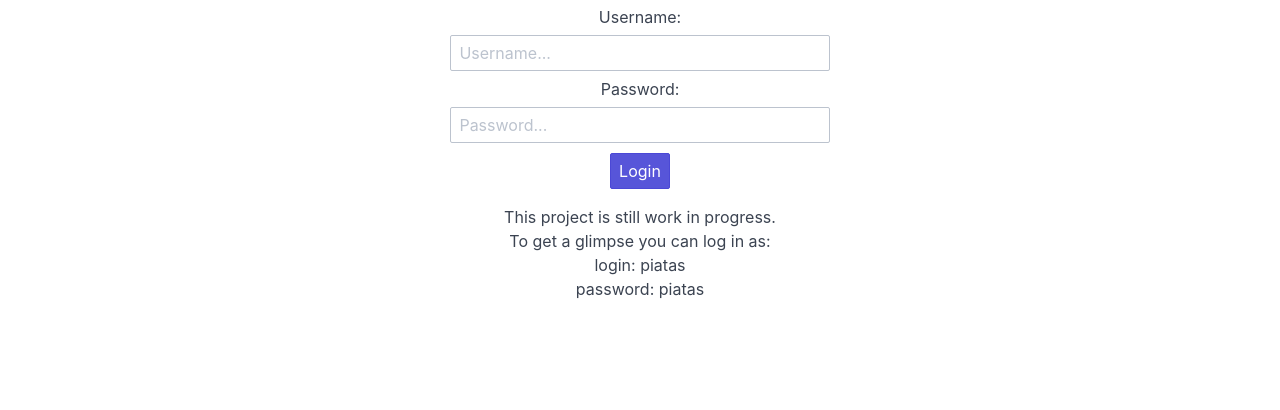
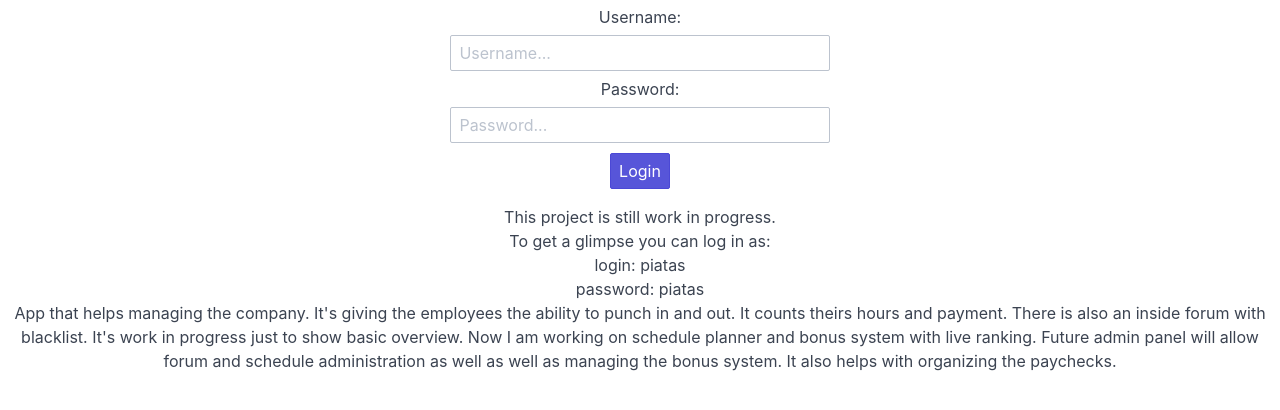
Before and after one commit to mcpiatkowski/future_collars_final, a Django app: page /accounts/login/ in a window 1280 px wide. Shown: the part 37-447 px from the top of the page. Run offline with Django 3.2, Linux system fonts and the light colour scheme.

Commit message:
some info added

```diff
--- a/commentsdep/articles/templates/registration/login.html
+++ b/commentsdep/articles/templates/registration/login.html
@@ -36,6 +36,9 @@
             login: piatas<br>
             password: piatas<br>
         </div>
+        <div class="container text-center">
+            App that helps managing the company. It's giving the employees the ability to punch in and out. It counts theirs hours and payment. There is also an inside forum with blacklist. It's work in progress just to show basic overview. Now I am working on schedule planner and bonus system with live ranking. Future admin panel will allow forum and schedule administration as well as well as managing the bonus system. It also helps with organizing the paychecks.
+        </div>
     </body>
 
 </html>
```
